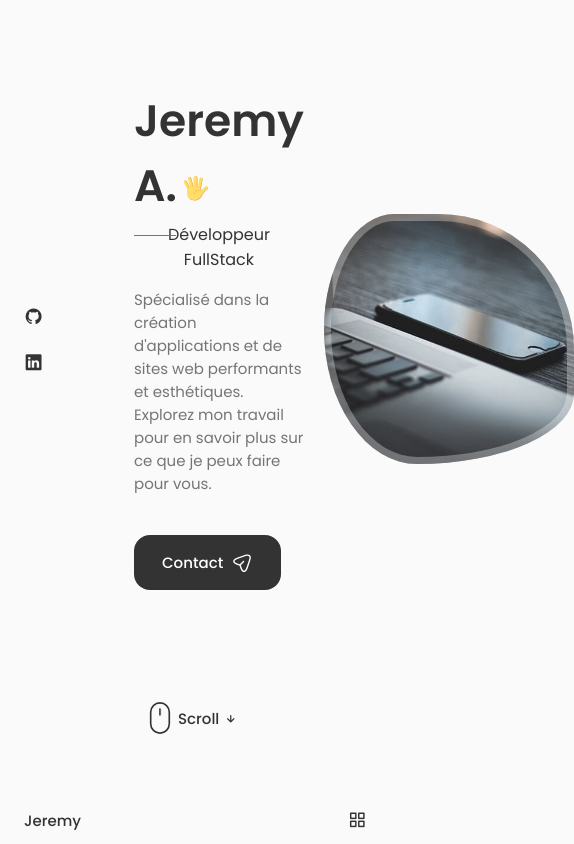
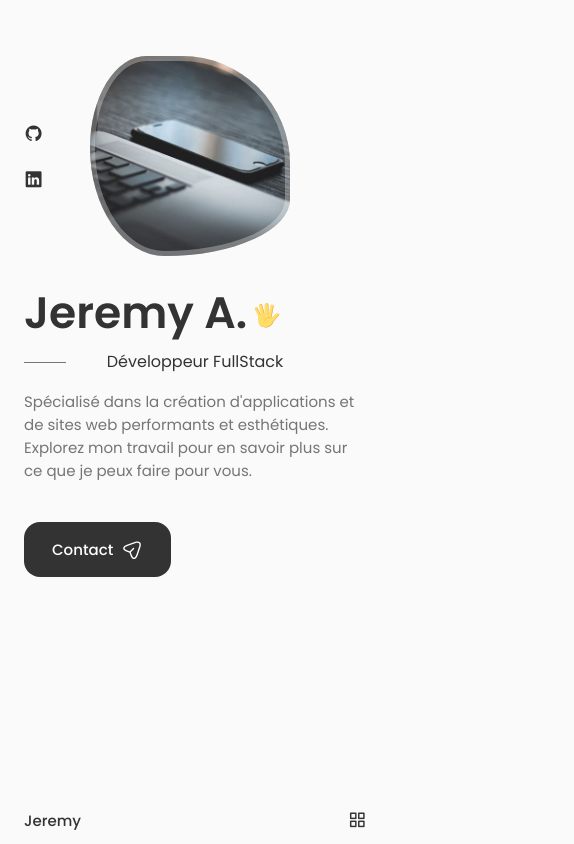
Before and after one commit to Madjerx/react-portfolio, a React (Create React App) app: page / in a window 390 px wide. Shown: the whole page, 574 px wide, since content can reach past the window. Built offline with nearby package versions, Linux system fonts and the light colour scheme.

Commit message:
finish home component

```diff
--- a/package.json
+++ b/package.json
@@ -12,7 +12,7 @@
     "web-vitals": "^2.1.4"
   },
   "scripts": {
-    "start": "react-scripts start",
+    "start": "set PORT=3002 && react-scripts start",
     "build": "react-scripts build",
     "test": "react-scripts test",
     "eject": "react-scripts eject"
--- a/src/components/header/home/Home.jsx
+++ b/src/components/header/home/Home.jsx
@@ -10,9 +10,10 @@ const Home = () => {
       <div className="home__container container grid">
         <div className="home__content grid">
           <Social />
+          <div className="home__img"></div>
+
           <Data />
 
-          <div className="home__img"></div>
         </div>
         <ScrollDown />
       </div>
--- a/src/components/header/home/home.css
+++ b/src/components/header/home/home.css
@@ -153,41 +153,36 @@
 /* For medium devices */
 @media screen and (max-width: 768px) {
   .home__content {
-    grid-template-columns: 90px repeat(2, 1fr);
-    column-gap: 1.25rem;
-  }
-  .home__hand {
-    width: 26px;
-    height: 26px;
-  }
-
-  .home__subtitle {
-    margin-bottom: var(--mb-1);
-  }
-  .home__subtitle::before {
-    width: 42px;
-    top: 0.8rem;
-  }
-
-  .home__description {
-    max-width: initial;
-    margin-bottom: var(--mb-2-5);
+    grid-template-columns: 0.5fr 3fr;
+    padding-top: 3.5rem;
   }
 
   .home__img {
-    width: 250px;
-    height: 250px;
-    box-shadow: inset 0 0 0 7px rgb(255, 255, 255, 0.3);
+    order: initial;
+    justify-self: initial;
+    box-shadow: inset 0 0 0 5px rgb(255, 255, 255, 0.3);
+    width: 200px;
+    height: 200px;
+  }
+
+  .home__data {
+    grid-column: 1/3;
   }
 
   .home__scroll {
-    margin-left: 7.5rem;
+    display: none;
   }
 }
 
-@media screen and (max-width: 576px) {
-}
 
 /* For small devices */
 @media screen and (max-width: 350px) {
+  .home__hand {
+    width: 150px;
+    height: 150px;
+  }
+  .home__hand {
+    width: 22px;
+    height: 22px;
+  }
 }
```
